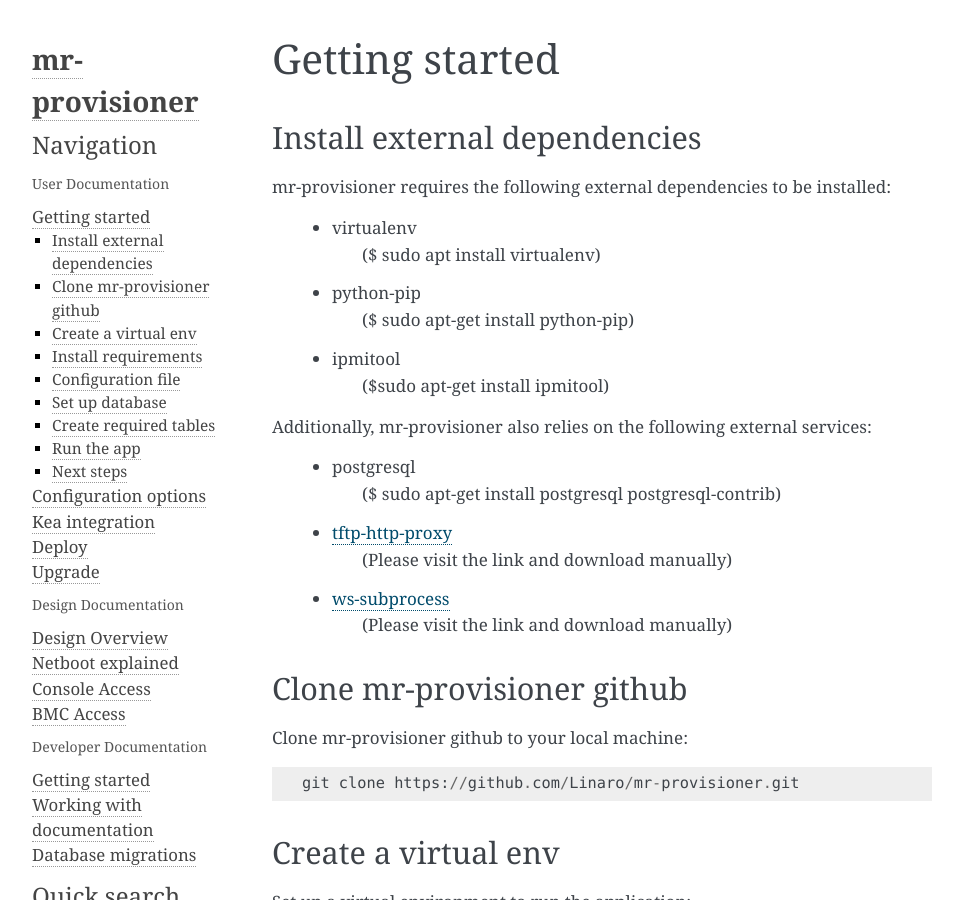
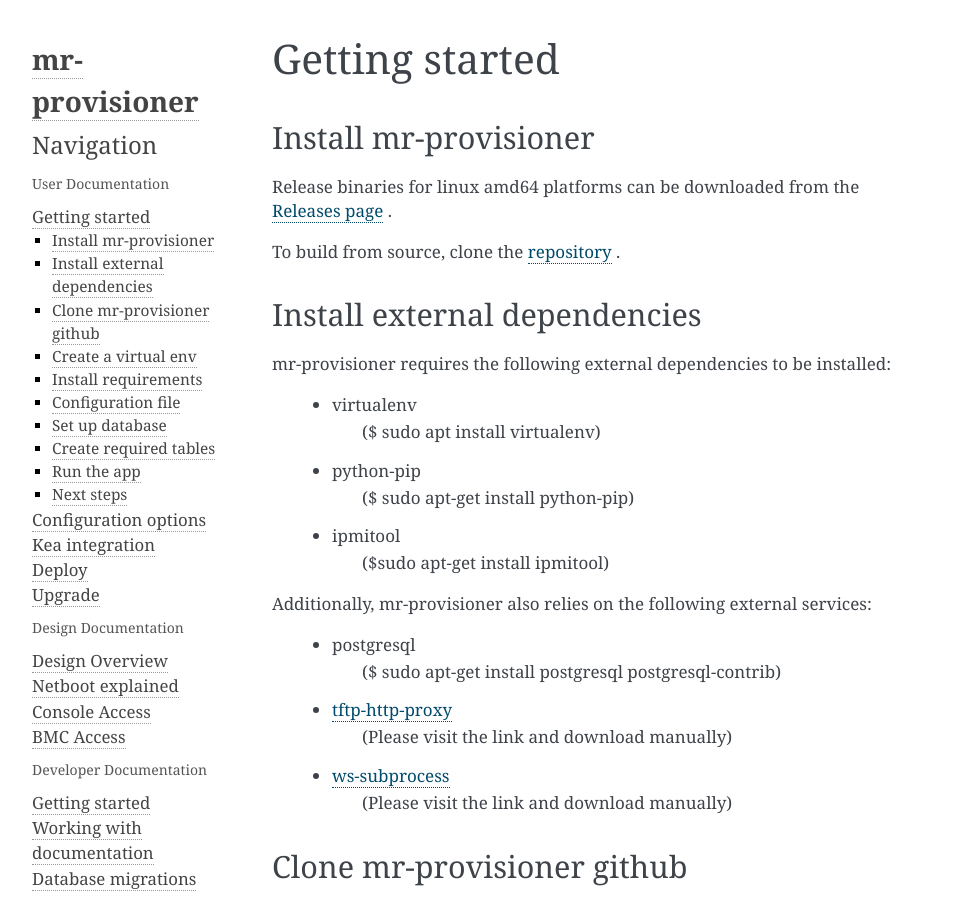
Before and after one commit to mr-provisioner/mr-provisioner, a Sphinx documentation site: the page built from docs/getting_started.rst, in a window 1280 px wide and 900 px high. Shown: the whole window, without its empty margins (148-1111 px from the left). Built offline with Sphinx 7.4.7, drawn with Linux system fonts in a browser that asks for light colours.

Commit message:
Update getting_started.rst

```diff
--- a/docs/getting_started.rst
+++ b/docs/getting_started.rst
@@ -1,5 +1,14 @@
 Getting started
 ================
+
+Install mr-provisioner
+----------------------
+
+Release binaries for linux amd64 platforms can be downloaded from the `Releases page <https://github.com/Linaro/mr-provisioner/releases>`_
+.
+
+To build from source, clone the `repository <https://github.com/Linaro/mr-provisioner>`_
+.
 
 Install external dependencies
 -----------------------------
```
